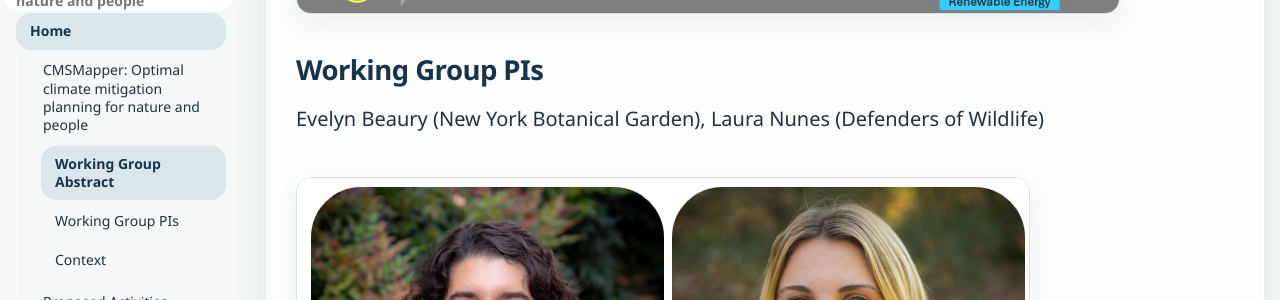
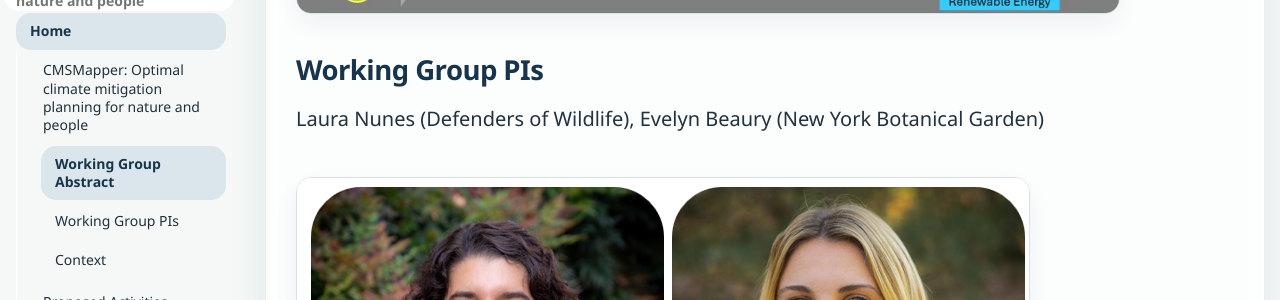
Before and after one commit to CU-ESIIL/CMSMapper, an MkDocs documentation site: the page built from docs/index.md, in a window 1280 px wide and 900 px high, scrolled down 1232 px. Shown: the part 155-455 px from the top of the window. Built offline with MkDocs 1.6.1 and Material for MkDocs 9.7.7, drawn with Linux system fonts in a browser that asks for light colours; comment, search, counter and statistics services are not loaded.

```diff
--- a/docs/index.md
+++ b/docs/index.md
@@ -10,8 +10,7 @@ CMSMapper is a multidisciplinary working group with the aim of developing an int
 ![Working Group Hero](assets/images/CMSMapper_framework_ESIIL.jpg)
 
 ### Working Group PIs
-Evelyn Beaury (New York Botanical Garden), Laura Nunes (Defenders of Wildlife)
-
+Laura Nunes (Defenders of Wildlife), Evelyn Beaury (New York Botanical Garden)
 ![PI Working Group Hero](assets/images/ESIIL_headshots.png)
 
 ### Context
```
